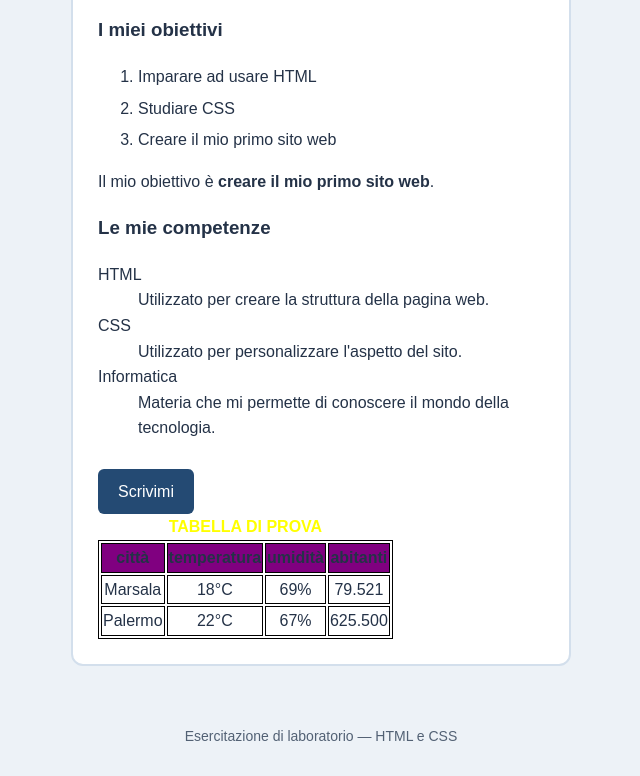
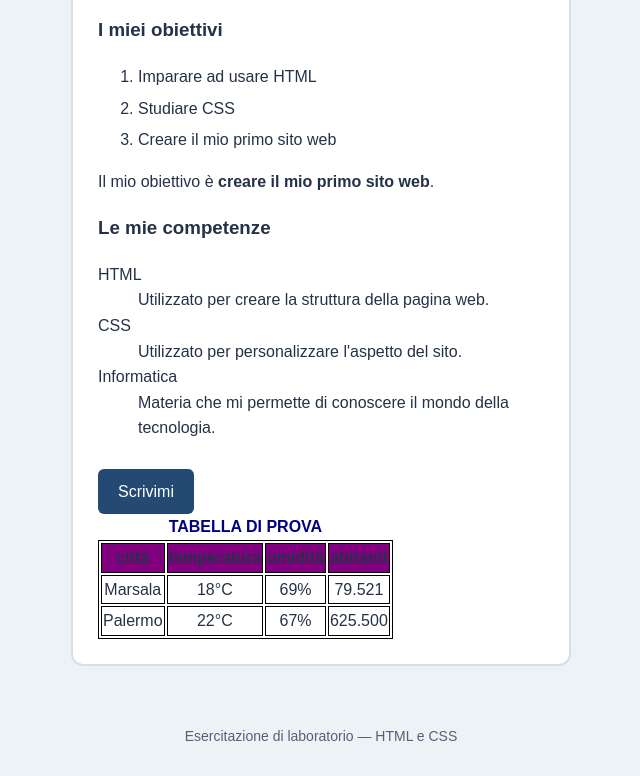
Before and after one commit to Ninollo/laboratorio-html, a plain HTML site: page index.html in a window 1280 px wide. Shown: the part 534-1310 px from the top of the page, without its empty margins (319-959 px from the left). Drawn offline with Linux system fonts and the light colour scheme.

Commit message:
Change caption color from yellow to navy blue

```diff
--- a/style.css
+++ b/style.css
@@ -94,6 +94,6 @@ footer {
     color: #526174;
 }
 table, th, td {border: 1px solid black;}
-caption {font-weight:bold; color: yellow;}
+caption {font-weight:bold; color: #000080;}
 th {background-color: purple;}
 td {text-align: center;}
```
